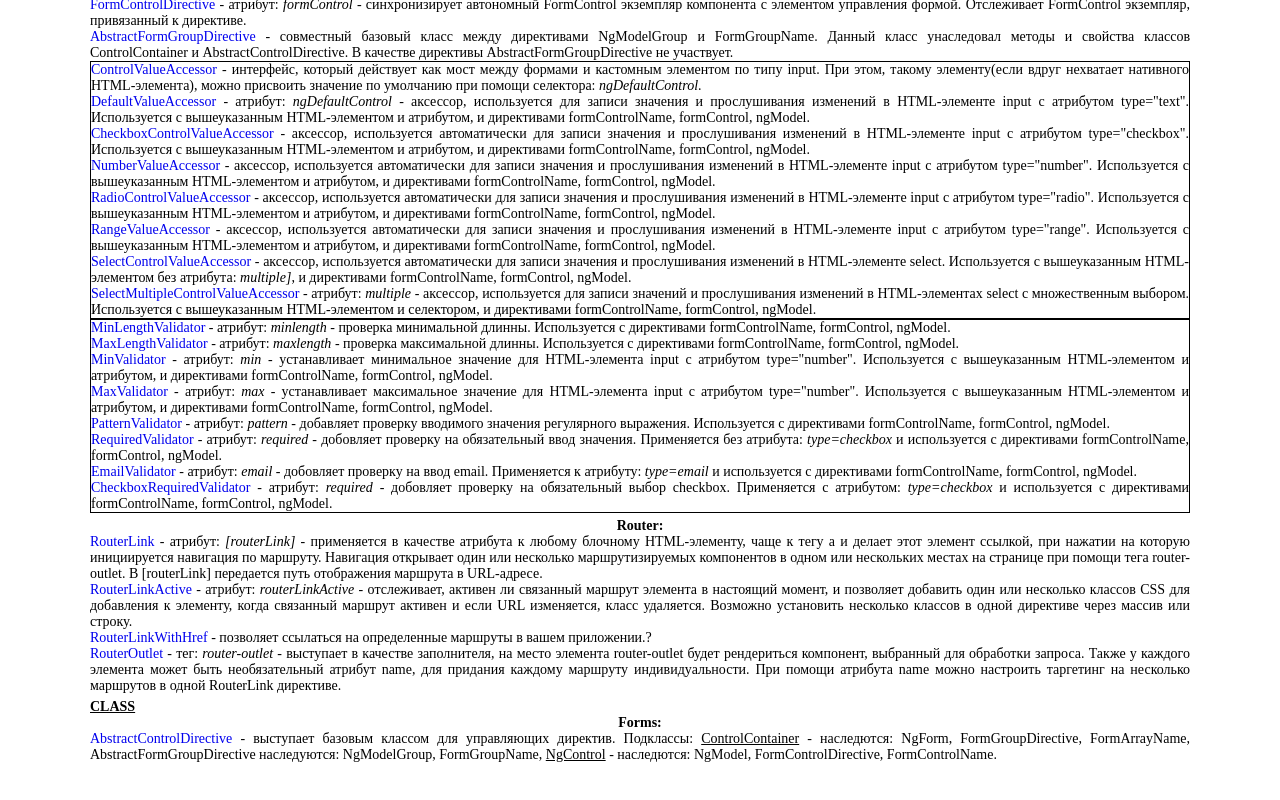
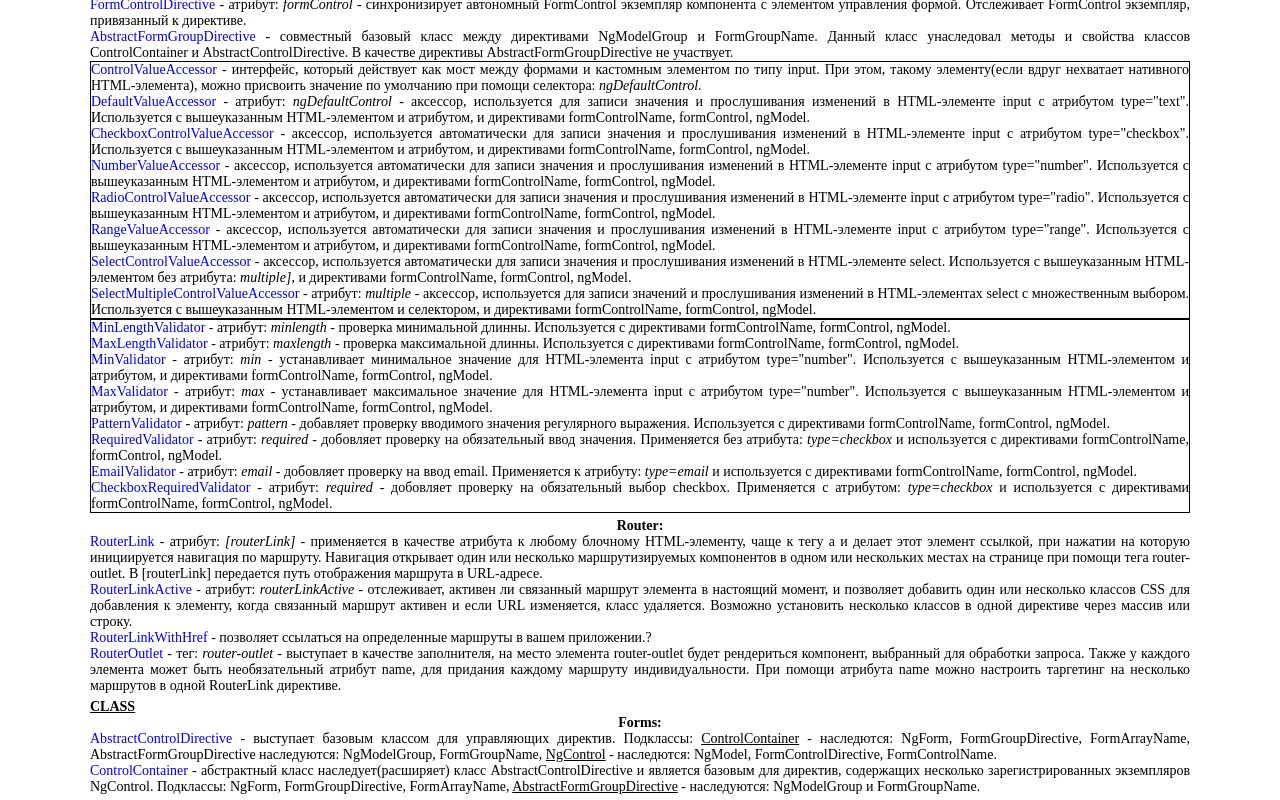
Before and after one commit to ArtemKashirin/API, an Angular app: page / in a window 1280 px wide. Shown: the part 2171-2971 px from the top of the page. Before the commit the page ends 2939 px from the top, so only its background shows below. Built offline with nearby package versions, Linux system fonts and the light colour scheme.

Commit message:
CLASS: ControlContainer

```diff
--- a/src/app/app.component.html
+++ b/src/app/app.component.html
@@ -108,4 +108,5 @@
 <div style = "margin-bottom: 5px"><b><u>CLASS</u></b>
   <p style = "text-align: center"><b>Forms:</b></p>
   <app-abstract-control-directive></app-abstract-control-directive>
+  <app-control-container></app-control-container>
 </div>
--- a/src/app/app.module.ts
+++ b/src/app/app.module.ts
@@ -68,6 +68,7 @@ import { RouterLinkActiveComponent } from './directive/router-link-active/router
 import { RouterLinkWithHrefComponent } from './directive/router-link-with-href/router-link-with-href.component';
 import { RouterOutletComponent } from './directive/router-outlet/router-outlet.component';
 import { AbstractControlDirectiveComponent } from './class/forms/abstract-control-directive/abstract-control-directive.component';
+import { ControlContainerComponent } from './class/forms/control-container/control-container.component';
 
 
 @NgModule({
@@ -137,6 +138,7 @@ import { AbstractControlDirectiveComponent } from './class/forms/abstract-contro
     RouterLinkWithHrefComponent,
     RouterOutletComponent,
     AbstractControlDirectiveComponent,
+    ControlContainerComponent,
   ],
   imports: [
     BrowserModule,
--- /dev/null
+++ b/src/app/class/forms/control-container/control-container.component.html
@@ -0,0 +1,11 @@
+<p><a [href] = "this.ControlContainer">ControlContainer</a> - абстрактный класс наследует(расширяет) класс AbstractControlDirective и
+  является базовым для директив, содержащих несколько зарегистрированных экземпляров NgControl. Подклассы: NgForm, FormGroupDirective,
+  FormArrayName, <u>AbstractFormGroupDirective</u> - наследуются: NgModelGroup и FormGroupName.</p>
+<!--<div>-->
+<!--  <ul>-->
+<!--    <li><i>name: string | number | null</i> - возвращает название элемента управления;</li>-->
+<!--    <li><i>formDirective: Form | null</i> - чтение, директива формы верхнего уровня для элемента управления;</li>-->
+<!--    <li><i>override</i> - путь к этой группе;</li>-->
+<!--    <li><i>path: string[] | null</i> - чтение, путь.</li>-->
+<!--  </ul>-->
+<!--</div>-->
--- /dev/null
+++ b/src/app/class/forms/control-container/control-container.component.ts
@@ -0,0 +1,18 @@
+import {Component, OnInit} from '@angular/core';
+import {ControlContainer} from "@angular/forms";
+
+
+@Component({
+  selector: 'app-control-container',
+  templateUrl: './control-container.component.html',
+  styleUrls: ['./control-container.component.scss']
+})
+export class ControlContainerComponent implements OnInit {
+  public ControlContainer: string = 'https://angular.io/api/forms/ControlContainer';
+  constructor() {
+  }
+
+  ngOnInit(): void {
+  }
+
+}
```
Also changed, not shown: src/app/class/forms/control-container/control-container.component.scss (added).
